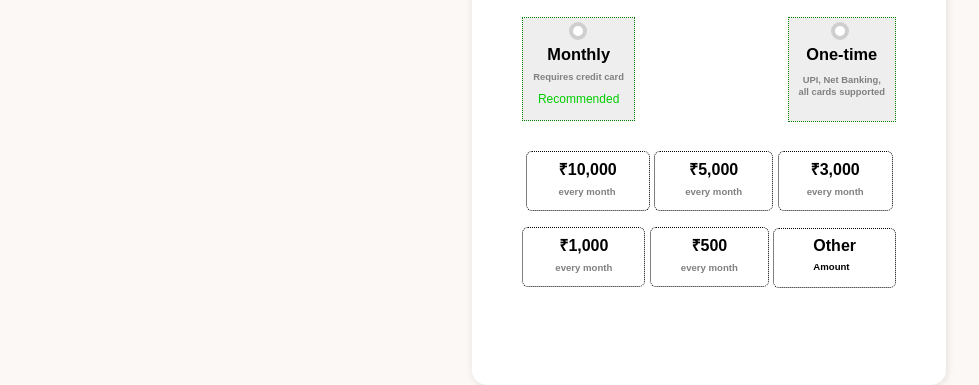
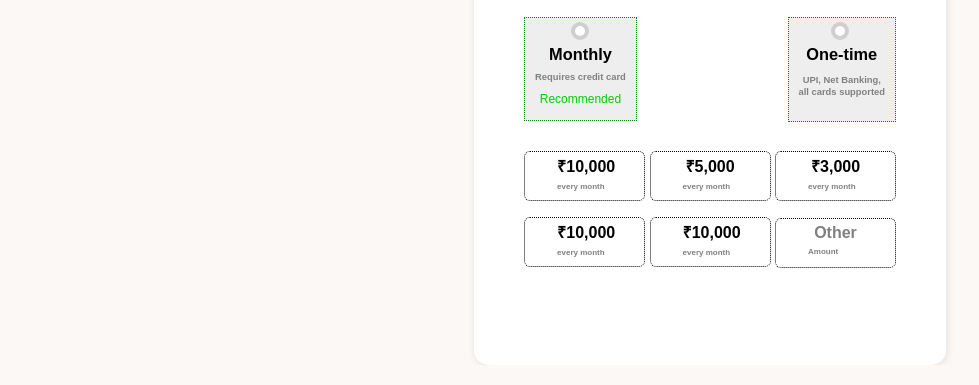
Before and after one commit to najim11rahman/TinkerHub-Donation-Page, a plain HTML site: page index.html in a window 1280 px wide. Shown: the part 738-1123 px from the top of the page, without its empty margins (176-1155 px from the left). Drawn offline with Linux system fonts and the light colour scheme.

Commit message:
Update index.html

```diff
--- a/index.html
+++ b/index.html
@@ -67,14 +67,15 @@
             </div>
             <br><br><br>            <br><br><br> <br>
 
-                <button style="padding: 0px 32px; text-align: center; text-decoration: none; border-radius: 6px; display: inline-block; font-size: 1.0em; height: 60px; width: 50px position: relative;border-style: dotted;"><span>&#8377;</span>10,000<br><h1 style="font-weight: bolder; font-size: 0.6em;color: grey">every month</h1></button>
-                  <button style="padding: 0px 30px; text-align: center; text-decoration: none; border-radius: 6px; display: inline-block; font-size: 1.0em; height: 60px; width: 50px position: relative;border-style: dotted;"><span>&#8377;</span>5,000<br><h1 style="font-weight: bolder; font-size: 0.6em;color: grey">every month</h1></button>
 
-                  <button style="padding: 0px 28px; text-align: center; text-decoration: none; border-radius: 6px; display: inline-block; font-size: 1.0em; height: 60px; width: 50px position: relative;border-style: dotted;"><span>&#8377;</span>3,000<br><h1 style="font-weight: bolder; font-size: 0.6em;color: grey">every month</h1></button>
+                <button style="padding: 0px 32px; text-align: center; text-decoration: none; border-radius: 6px; display: inline-block; font-size: 1.0em; height: 50px; width: 121px; position: relative;border-style: dotted;"><span>&#8377;</span>10,000<br><h1 style="font-weight: bolder; font-size: 0.5em;color: grey">every month</h1></button>
+                 <button style="padding: 0px 32px; text-align: center; text-decoration: none; border-radius: 6px; display: inline-block; font-size: 1.0em; height: 50px; width: 121px; position: relative;border-style: dotted;"><span>&#8377;</span>5,000<br><h1 style="font-weight: bolder; font-size: 0.5em;color: grey">every month</h1></button>
+
+                  <button style="padding: 0px 32px; text-align: center; text-decoration: none; border-radius: 6px; display: inline-block; font-size: 1.0em; height: 50px; width: 121px; position: relative;border-style: dotted;"><span>&#8377;</span>3,000<br><h1 style="font-weight: bolder; font-size: 0.5em;color: grey">every month</h1></button>
                   <br>
-                  <button style="padding: 0px 32px; text-align: center; text-decoration: none; border-radius: 6px; display: inline-block; font-size: 1.0em; height: 60px; width: 50px position: relative;border-style: dotted;"><span>&#8377;</span>1,000<br><h1 style="font-weight: bolder; font-size: 0.6em;color: grey">every month</h1></button>
-                  <button style="padding: 0px 30px; text-align: center; text-decoration: none; border-radius: 6px; display: inline-block; font-size: 1.0em; height: 60px; width: 50px position: relative;border-style: dotted;"><span>&#8377;</span>500<br><h1 style="font-weight: bolder; font-size: 0.6em;color: grey">every month</h1></button>
-                  <button style="padding: 0px 39px; text-align: center; text-decoration: none; border-radius: 6px; display: inline-block; font-size: 1.0em; height: 60px; width: 50px position: relative;border-style: dotted;">Other<br><h1 style="font-weight: bolder; font-size: 0.6em">Amount</h1></button>
+                  <button style="padding: 0px 32px; text-align: center; text-decoration: none; border-radius: 6px; display: inline-block; font-size: 1.0em; height: 50px; width: 121px; position: relative;border-style: dotted;"><span>&#8377;</span>10,000<br><h1 style="font-weight: bolder; font-size: 0.5em;color: grey">every month</h1></button>
+                  <button style="padding: 0px 32px; text-align: center; text-decoration: none; border-radius: 6px; display: inline-block; font-size: 1.0em; height: 50px; width: 121px; position: relative;border-style: dotted;"><span>&#8377;</span>10,000<br><h1 style="font-weight: bolder; font-size: 0.5em;color: grey">every month</h1></button>
+                  <button style="padding: 0px 32px; text-align: center; text-decoration: none; border-radius: 6px; display: inline-block; font-size: 1.0em; height: 50px; width: 121px; position: relative;border-style: dotted;color: grey">Other<br><h1 style="font-weight: bolder; font-size: 0.5em;color: grey">Amount</h1></button>
                   <div style="display: inline;" align="center">
                     </div>
             <div class="donatebutton">
```
